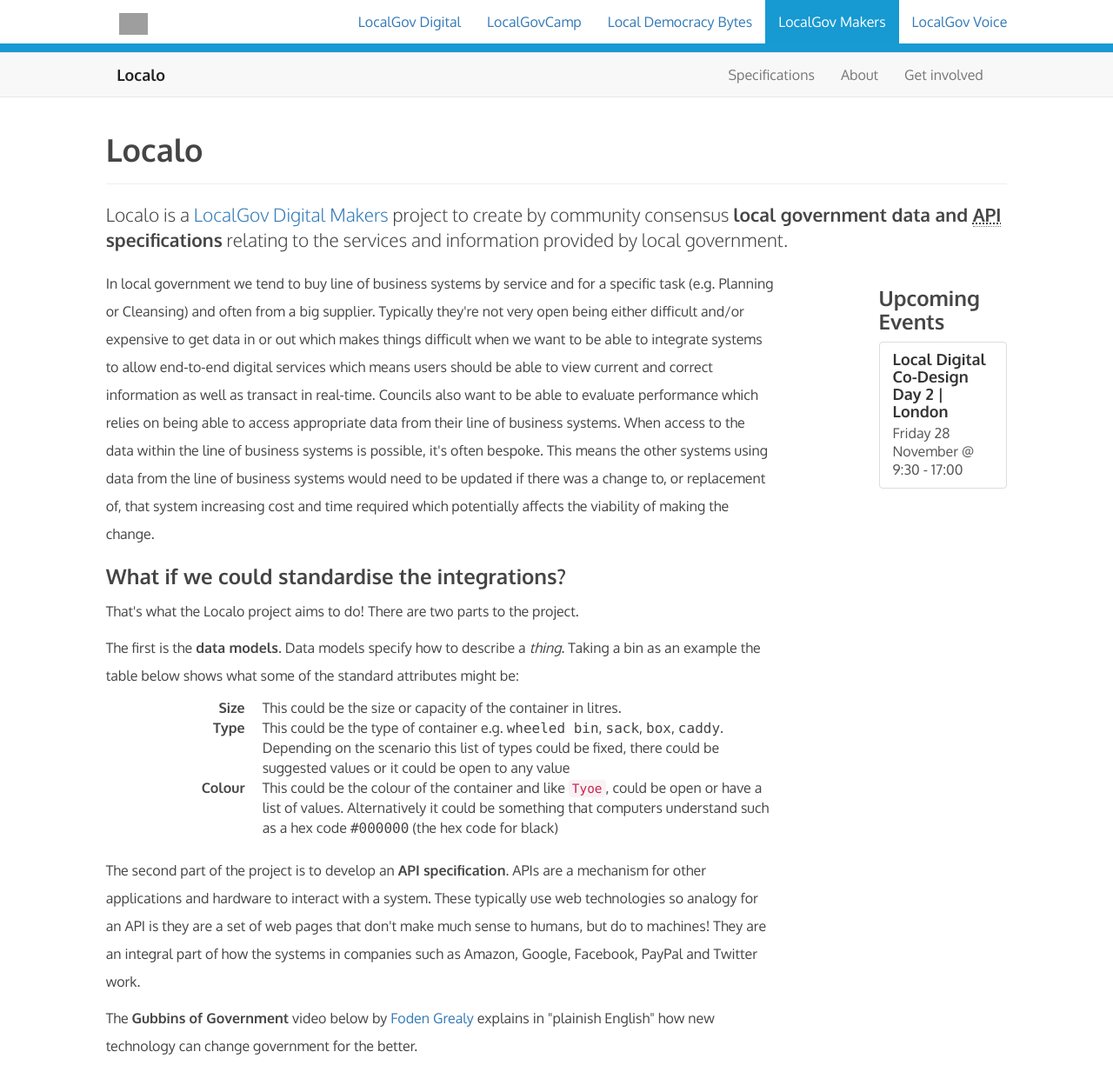
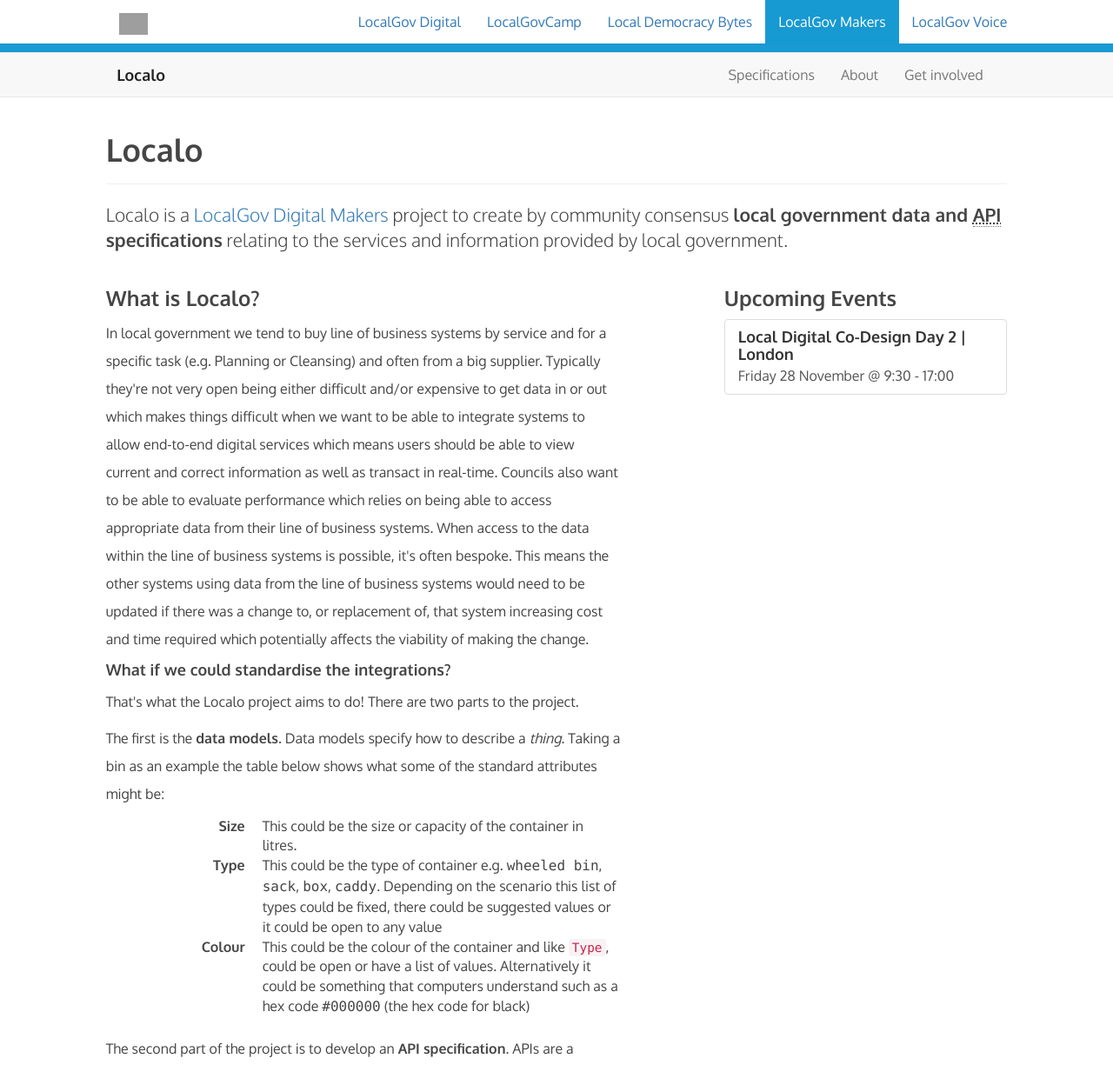
Before and after one commit to LocalGovDigital/localo, a Jekyll site: the page built from index.md, in a window 1280 px wide and 1400 px high, cut to the strip 0-1225 px from the top of the window. Shown: the whole strip at 87% size. Built offline with Jekyll 4.4.1, drawn with Linux system fonts in a browser that asks for light colours; nearby versions of some CDN libraries; grey boxes are pictures that could not be loaded.

Commit message:
Fix typo

```diff
--- a/index.md
+++ b/index.md
@@ -5,10 +5,12 @@ title: Localo
 <p class="lead">Localo is a <a href="http://localgovdigital.info/localgov-digital-makers">LocalGov Digital Makers</a> project to create by community consensus <strong>local government data and <abbr title="Application Programming Interface">API</abbr> specifications</strong> relating to the services and information provided by local government.</p>
 
 <div class="row">
-  <div class="col-md-9">
+  <div class="col-md-7">
+  	<h3>What is Localo?</h3>
+
   	<p>In local government we tend to buy line of business systems by service and for a specific task (e.g. Planning or Cleansing) and often from a big supplier. Typically they're not very open being either difficult and/or expensive to get data in or out which makes things difficult when we want to be able to integrate systems to allow end-to-end digital services which means users should be able to view current and correct information as well as transact in real-time. Councils also want to be able to evaluate performance which relies on being able to access appropriate data from their line of business systems. When access to the data within the line of business systems is possible, it's often bespoke. This means the other systems using data from the line of business systems would need to be updated if there was a change to, or replacement of, that system increasing cost and time required which potentially affects the viability of making the change.</p>
 
-  	<h3>What if we could standardise the integrations?</h3>
+  	<h4>What if we could standardise the integrations?</h4>
 
   	<p>That's what the Localo project aims to do! There are two parts to the project.</p>
 
@@ -20,7 +22,7 @@ title: Localo
 		<dt>Type</dt>
 		<dd>This could be the type of container e.g. <samp>wheeled bin</samp>, <samp>sack</samp>, <samp>box</samp>, <samp>caddy</samp>. Depending on the scenario this list of types could be fixed, there could be suggested values or it could be open to any value</dd>
 		<dt>Colour</dt>
-		<dd>This could be the colour of the container and like <code>Tyoe</code>, could be open or have a list of values. Alternatively it could be something that computers understand such as a hex code <samp>#000000</samp> (the hex code for black)</dd>
+		<dd>This could be the colour of the container and like <code>Type</code>, could be open or have a list of values. Alternatively it could be something that computers understand such as a hex code <samp>#000000</samp> (the hex code for black)</dd>
 	</dl>
 
   	<p>The second part of the project is to develop an <strong>API specification</strong>. APIs are a mechanism for other applications and hardware to interact with a system. These typically use web technologies so analogy for an API is they are a set of web pages that don't make much sense to humans, but do to machines! They are an integral part of how the systems in companies such as Amazon, Google, Facebook, PayPal and Twitter work.</p>
@@ -30,7 +32,7 @@ title: Localo
 	<iframe width="560" height="315" src="//www.youtube-nocookie.com/embed/02__3UTqXmU?rel=0" frameborder="0" allowfullscreen></iframe>
 
   </div>
-  <div class="col-md-2 col-md-push-1">
+  <div class="col-md-4 col-md-push-1">
     <h3>Upcoming Events</h3>
 	<div class="list-group">
 		  <a href="http://www.localdirect.gov.uk/event/local-digital-co-design-day-2/" class="list-group-item">
```
